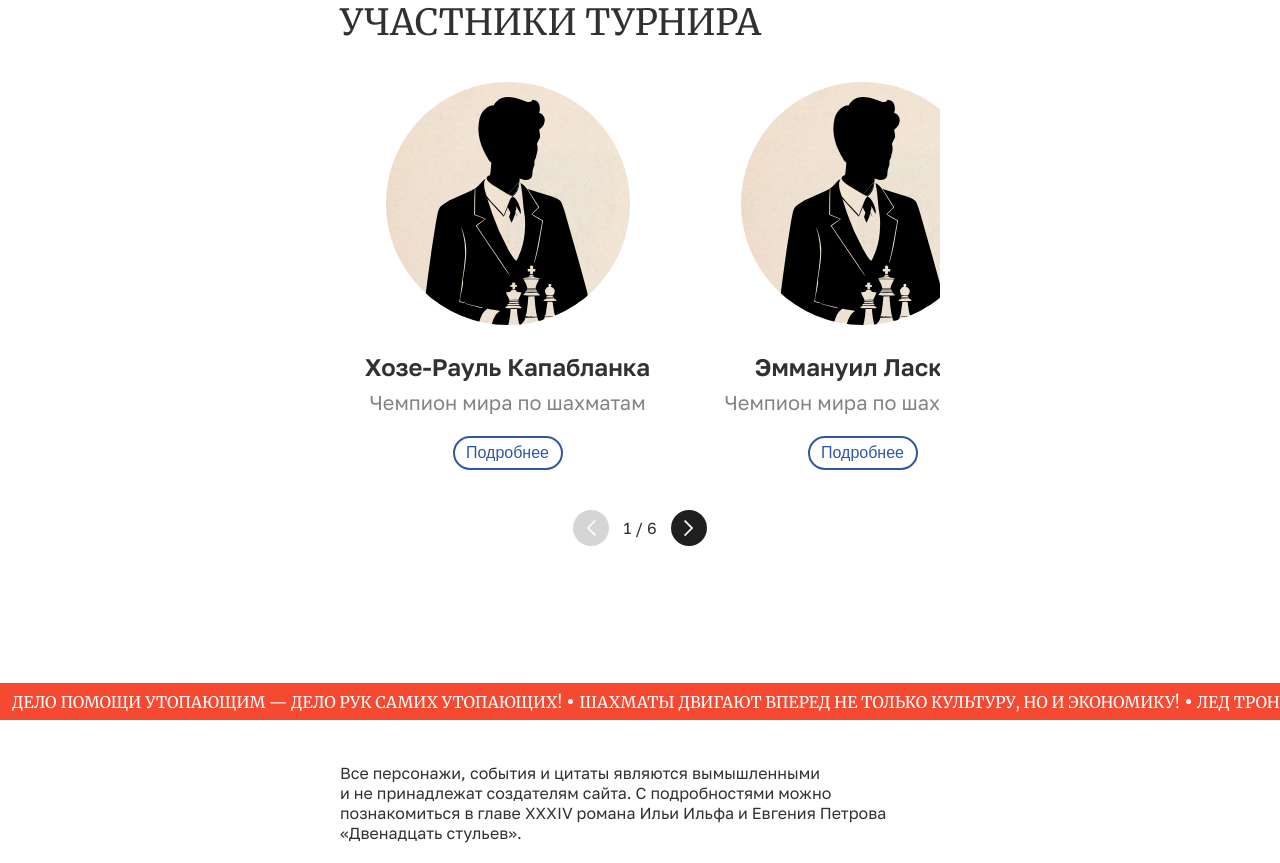
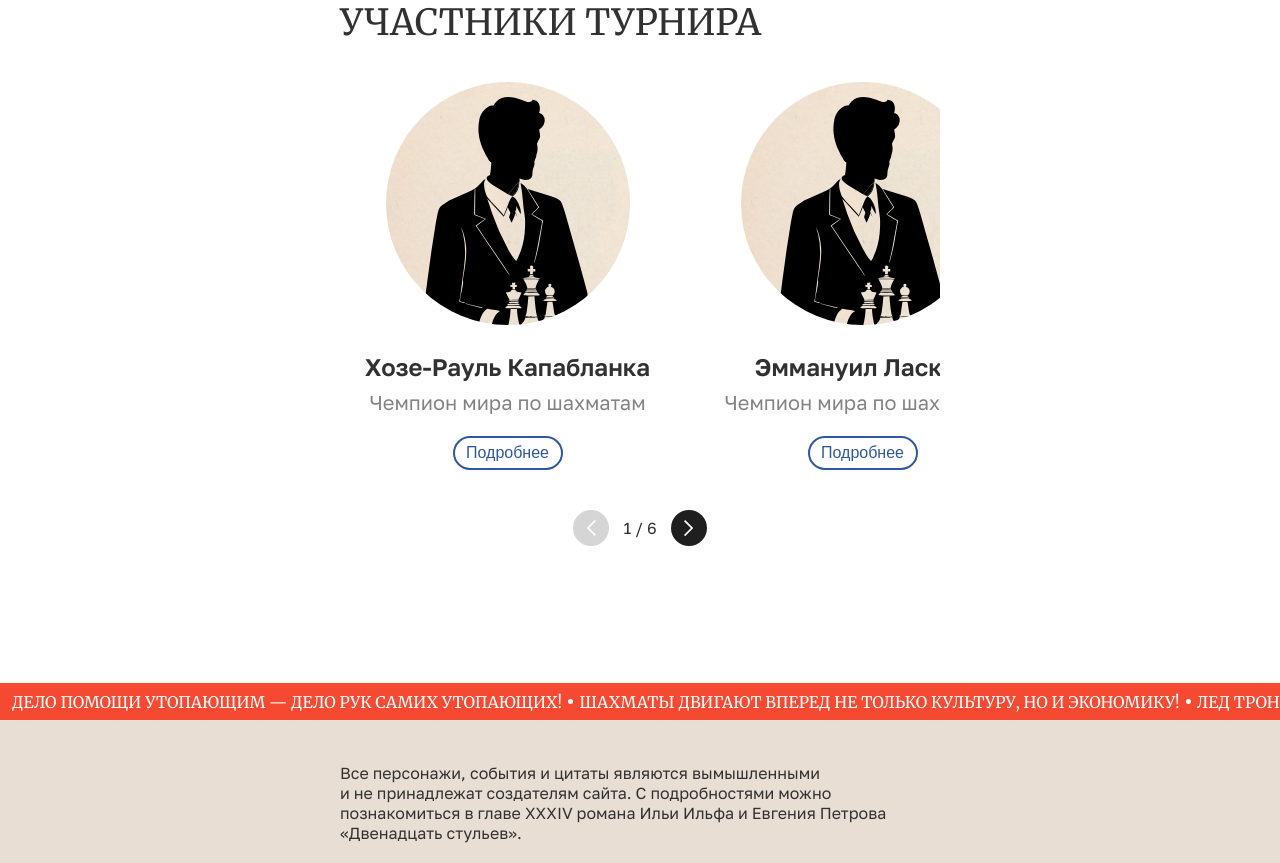
Before and after one commit to GarryVar/four-horses, a website: page src/index.html in a window 1280 px wide. Shown: the part 3183-4046 px from the top of the page. Drawn offline with Linux system fonts and the light colour scheme.

Commit message:
Added background to fiooter

```diff
--- a/src/styles/components/main.css
+++ b/src/styles/components/main.css
@@ -12,6 +12,7 @@
 .main__footer {
     position: relative;
     padding-top: 60px;
+    background-color: var(--base-background);
 }
 
 .main__footer-red-line {
```
